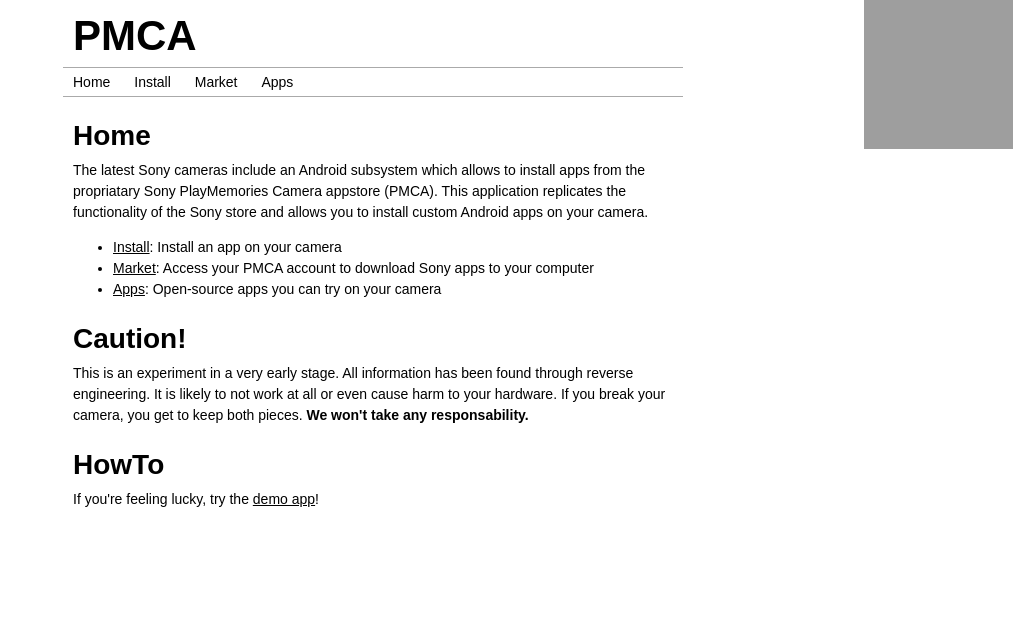
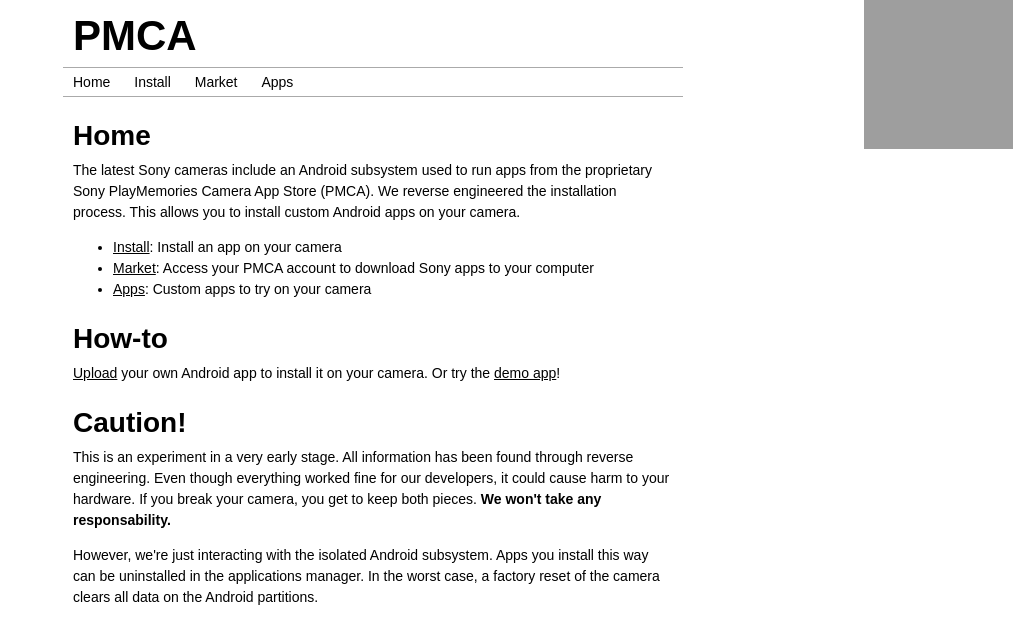
Before and after one commit to ma1co/Sony-PMCA-RE, a Python web app: template templates/home.html in a window 1280 px wide. Shown: the top 644 px of the page, without its empty margins (267-1280 px from the left). Run offline with Jinja, Linux system fonts and the light colour scheme; the template is opened without the code that fills it, so the values that code supplies are empty; grey boxes are pictures that could not be loaded.

Commit message:
Edit readme & homepage

```diff
--- a/templates/home.html
+++ b/templates/home.html
@@ -2,16 +2,17 @@
 {% set title = 'Home' %}
 {% block content %}
  <h1>Home</h1>
- <p>The latest Sony cameras include an Android subsystem which allows to install apps from the propriatary Sony PlayMemories Camera appstore (PMCA). This application replicates the functionality of the Sony store and allows you to install custom Android apps on your camera.</p>
+ <p>The latest Sony cameras include an Android subsystem used to run apps from the proprietary Sony PlayMemories Camera App Store (PMCA). We reverse engineered the installation process. This allows you to install custom Android apps on your camera.</p>
  <ul>
   <li><a href="{{ uri_for('apkUpload') }}">Install</a>: Install an app on your camera</li>
   <li><a href="{{ uri_for('marketLogin') }}">Market</a>: Access your PMCA account to download Sony apps to your computer</li>
-  <li><a href="{{ uri_for('apps') }}">Apps</a>: Open-source apps you can try on your camera</li>
+  <li><a href="{{ uri_for('apps') }}">Apps</a>: Custom apps to try on your camera</li>
  </ul>
 
+ <h1>How-to</h1>
+ <p><a href="{{ uri_for('apkUpload') }}">Upload</a> your own Android app to install it on your camera. Or try the <a href="{{ uri_for('apps') }}">demo app</a>!</p>
+
  <h1>Caution!</h1>
- <p>This is an experiment in a very early stage. All information has been found through reverse engineering. It is likely to not work at all or even cause harm to your hardware. If you break your camera, you get to keep both pieces. <strong>We won't take any responsability.</strong></p>
-
- <h1>HowTo</h1>
- <p>If you're feeling lucky, try the <a href="{{ uri_for('apps') }}">demo app</a>!</p>
+ <p>This is an experiment in a very early stage. All information has been found through reverse engineering. Even though everything worked fine for our developers, it could cause harm to your hardware. If you break your camera, you get to keep both pieces. <strong>We won't take any responsability.</strong></p>
+ <p>However, we're just interacting with the isolated Android subsystem. Apps you install this way can be uninstalled in the applications manager. In the worst case, a factory reset of the camera clears all data on the Android partitions.</p>
 {% endblock %}
```
Also changed, not shown: README.md.
